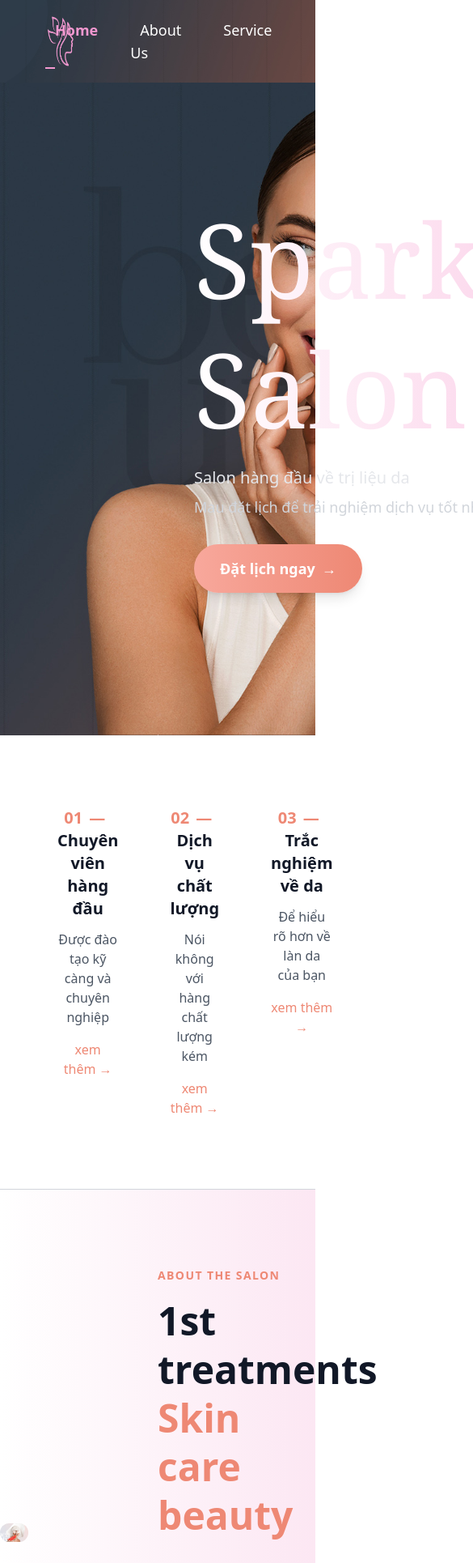
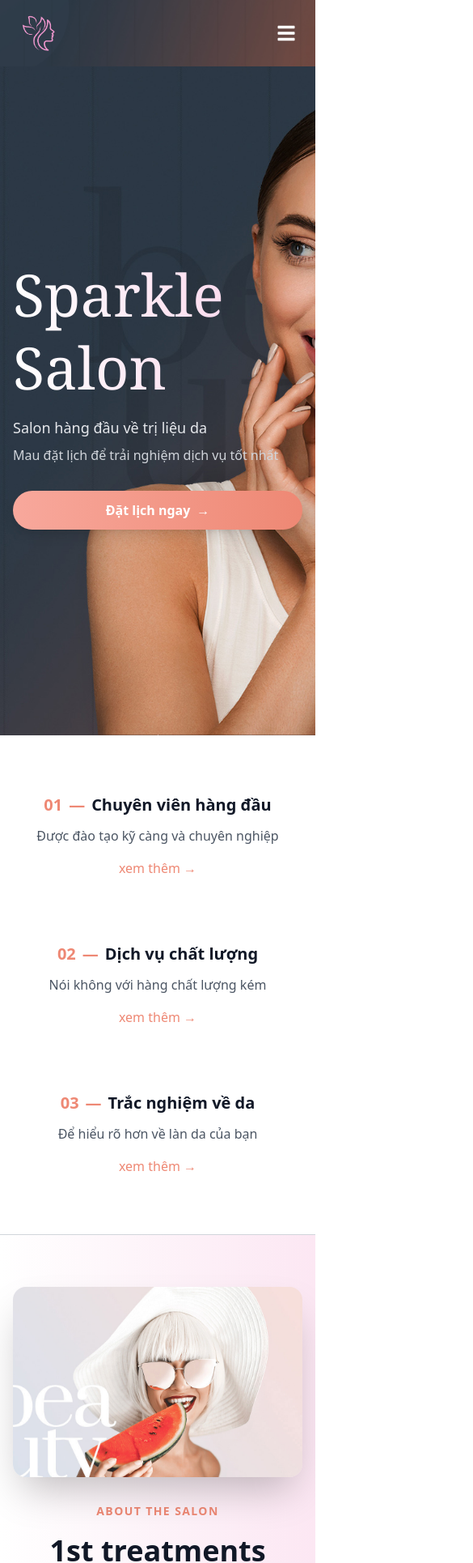
Before and after one commit to Rosettyluvhenny/SWP_SP25, a React (Vite) app in the folder sparkle-salon-fe/: page / in a window 390 px wide. Shown: the top 1930 px of the page at 81% size, 585 px wide, since content can reach past the window. Built offline with nearby package versions, Linux system fonts and the light colour scheme.

Commit message:
adding reponsive for home and header

```diff
--- a/sparkle-salon-fe/src/components/Header.tsx
+++ b/sparkle-salon-fe/src/components/Header.tsx
@@ -3,11 +3,13 @@ import { Link, useLocation } from "react-router-dom";
 import axios from "axios";
 import { GoogleLogin } from "@react-oauth/google";
 import { motion, AnimatePresence } from "framer-motion";
+import { FaBars, FaTimes } from "react-icons/fa";
 
 export default function Header() {
     const [loginData, setLoginData] = useState({ username: "", password: "" });
     const [isLoginOpen, setIsLoginOpen] = useState(false);
     const [isRegisterOpen, setIsRegisterOpen] = useState(false);
+    const [isMobileMenuOpen, setIsMobileMenuOpen] = useState(false);
     const [registerData, setRegisterData] = useState({
         name: "",
         email: "",
@@ -26,6 +28,10 @@ export default function Header() {
         window.addEventListener("scroll", handleScroll);
         return () => window.removeEventListener("scroll", handleScroll);
     }, []);
+
+    useEffect(() => {
+        setIsMobileMenuOpen(false);
+    }, [location]);
 
     const handleLogout = () => {
         setIsLoggedIn(false);
@@ -98,24 +104,37 @@ export default function Header() {
         <motion.header
             className={`fixed top-0 left-0 w-full flex justify-between items-center p-4 transition-all duration-300 z-50 ${
                 isScrolled
-                    ? "bg-white bg-opacity-90 backdrop-blur-md shadow-lg"
+                    ? "bg-opacity-90 backdrop-blur-md shadow-lg"
                     : "bg-[url('/assets/sparkle-salon-title.jpg')] bg-cover bg-center bg-no-repeat"
             }`}
             initial={{ y: -100 }}
             animate={{ y: 0 }}
             transition={{ duration: 0.5 }}
         >
-            <Link to="/" className="text-2xl font-serif text-[#f398d0] flex items-center">
+            <Link to="/" className="text-2xl font-serif text-[#f398d0] flex items-center z-20">
                 <motion.img
                     src="/assets/logo1.jpg"
                     alt="logo"
-                    className="w-[70px] h-[70px] ml-10 rounded-full"
+                    className="w-[50px] h-[50px] md:w-[70px] md:h-[70px] ml-2 md:ml-10 rounded-full"
                     whileHover={{ scale: 1.1 }}
                     whileTap={{ scale: 0.9 }}
                 />
             </Link>
 
-            <nav className="flex-1 flex justify-center">
+            {/* Mobile Menu Button */}
+            <button
+                onClick={() => setIsMobileMenuOpen(!isMobileMenuOpen)}
+                className="lg:hidden z-20 text-2xl p-2"
+            >
+                {isMobileMenuOpen ? (
+                    <FaTimes className={isScrolled ? "text-white" : "text-white"} />
+                ) : (
+                    <FaBars className={isScrolled ? "text-white" : "text-white"} />
+                )}
+            </button>
+
+            {/* Desktop Navigation */}
+            <nav className="hidden lg:flex flex-1 justify-center">
                 <ul className="flex space-x-10 text-lg">
                     {navItems.map((item) => (
                         <motion.li key={item.path} whileHover={{ scale: 1.1 }}>
@@ -124,7 +143,7 @@ export default function Header() {
                                 className={`relative px-3 py-2 transition-colors duration-300 ${
                                     location.pathname === item.path
                                         ? "text-[#f398d0] font-semibold"
-                                        : isScrolled ? "text-gray-800" : "text-white"
+                                        : isScrolled ? "text-white" : "text-white"
                                 }`}
                             >
                                 {item.label}
@@ -140,7 +159,70 @@ export default function Header() {
                 </ul>
             </nav>
 
-            <div className="flex items-center space-x-6 mr-10">
+            {/* Mobile Navigation */}
+            <AnimatePresence>
+                {isMobileMenuOpen && (
+                    <motion.div
+                        initial={{ opacity: 0, x: "100%" }}
+                        animate={{ opacity: 1, x: 0 }}
+                        exit={{ opacity: 0, x: "100%" }}
+                        transition={{ type: "tween" }}
+                        className="fixed inset-0 bg-white z-10 lg:hidden pt-20"
+                    >
+                        <nav className="container mx-auto px-4">
+                            <ul className="space-y-4">
+                                {navItems.map((item) => (
+                                    <motion.li
+                                        key={item.path}
+                                        whileHover={{ x: 10 }}
+                                        className="border-b border-gray-100 py-2"
+                                    >
+                                        <Link
+                                            to={item.path}
+                                            className={`block text-lg ${
+                                                location.pathname === item.path
+                                                    ? "text-[#f398d0] font-semibold"
+                                                    : "text-gray-800"
+                                            }`}
+                                        >
+                                            {item.label}
+                                        </Link>
+                                    </motion.li>
+                                ))}
+                                {!isLoggedIn && (
+                                    <>
+                                        <motion.li whileHover={{ x: 10 }} className="border-b border-gray-100 py-2">
+                                            <button
+                                                onClick={() => {
+                                                    setIsLoginOpen(true);
+                                                    setIsMobileMenuOpen(false);
+                                                }}
+                                                className="block w-full text-left text-lg text-gray-800"
+                                            >
+                                                Đăng nhập
+                                            </button>
+                                        </motion.li>
+                                        <motion.li whileHover={{ x: 10 }} className="border-b border-gray-100 py-2">
+                                            <button
+                                                onClick={() => {
+                                                    setIsRegisterOpen(true);
+                                                    setIsMobileMenuOpen(false);
+                                                }}
+                                                className="block w-full text-left text-lg text-gray-800"
+                                            >
+                                                Đăng ký
+                                            </button>
+                                        </motion.li>
+                                    </>
+                                )}
+                            </ul>
+                        </nav>
+                    </motion.div>
+                )}
+            </AnimatePresence>
+
+            {/* Desktop Auth Buttons */}
+            <div className="hidden lg:flex items-center space-x-6 mr-10">
                 {isLoggedIn ? (
                     <motion.div
                         className="flex items-center space-x-4"
@@ -154,7 +236,7 @@ export default function Header() {
                                 className="w-10 h-10 rounded-full border-2 border-[#f398d0]"
                                 whileHover={{ scale: 1.1 }}
                             />
-                            <span className={`${isScrolled ? "text-gray-800" : "text-white"} group-hover:text-[#f398d0] transition-colors`}>
+                            <span className={`${isScrolled ? "text-white" : "text-white"} group-hover:text-[#f398d0] transition-colors`}>
                                 {user?.name}
                             </span>
                         </Link>
@@ -173,7 +255,7 @@ export default function Header() {
                             onClick={() => setIsLoginOpen(true)}
                             className={`px-4 py-2 rounded-full ${
                                 isScrolled
-                                    ? "text-gray-800 hover:text-[#f398d0]"
+                                    ? "text-white hover:text-[#f398d0]"
                                     : "text-white hover:text-[#f398d0]"
                             } transition-colors`}
                             whileHover={{ scale: 1.1 }}
@@ -186,7 +268,7 @@ export default function Header() {
                             onClick={() => setIsRegisterOpen(true)}
                             className={`px-4 py-2 rounded-full ${
                                 isScrolled
-                                    ? "text-gray-800 hover:text-[#f398d0]"
+                                    ? "text-white hover:text-[#f398d0]"
                                     : "text-white hover:text-[#f398d0]"
                             } transition-colors`}
                             whileHover={{ scale: 1.1 }}
@@ -202,7 +284,7 @@ export default function Header() {
                 {/* Login Modal */}
                 {isLoginOpen && (
                     <motion.div
-                        className="fixed inset-0 flex items-center justify-center bg-black bg-opacity-50 backdrop-blur-sm z-50"
+                        className="fixed inset-0 flex items-center justify-center bg-black bg-opacity-50 backdrop-blur-sm z-50 p-4"
                         initial={{ opacity: 0 }}
                         animate={{ opacity: 1 }}
                         exit={{ opacity: 0 }}
@@ -330,7 +412,7 @@ export default function Header() {
                 {/* Register Modal */}
                 {isRegisterOpen && (
                     <motion.div
-                        className="fixed inset-0 flex items-center justify-center bg-black bg-opacity-50 backdrop-blur-sm z-50"
+                        className="fixed inset-0 flex items-center justify-center bg-black bg-opacity-50 backdrop-blur-sm z-50 p-4"
                         initial={{ opacity: 0 }}
                         animate={{ opacity: 1 }}
                         exit={{ opacity: 0 }}
--- a/sparkle-salon-fe/src/pages/Home.tsx
+++ b/sparkle-salon-fe/src/pages/Home.tsx
@@ -11,23 +11,23 @@ export default function Home() {
                     initial={{ opacity: 0, x: -100 }}
                     animate={{ opacity: 1, x: 0 }}
                     transition={{ duration: 1 }}
-                    className="text-start text-white max-w-xl ml-60 relative z-10"
+                    className="text-start text-white max-w-xl mx-4 md:ml-20 lg:ml-60 relative z-10"
                 >
-                    <h1 className="text-9xl font-serif leading-tight text-transparent bg-clip-text bg-gradient-to-r from-white to-pink-200">
+                    <h1 className="text-7xl md:text-7xl lg:text-9xl font-serif leading-tight text-transparent bg-clip-text bg-gradient-to-r from-white to-pink-200">
                         Sparkle Salon
                     </h1>
-                    <p className="mt-4 text-xl text-gray-200 font-light">
+                    <p className="mt-4 text-lg md:text-xl text-gray-200 font-light">
                         Salon hàng đầu về trị liệu da
                     </p>
-                    <p className="mt-2 text-lg text-gray-300">
+                    <p className="mt-2 text-base md:text-lg text-gray-300">
                         Mau đặt lịch để trải nghiệm dịch vụ tốt nhất
                     </p>
                     <motion.button
                         whileHover={{ scale: 1.05 }}
                         whileTap={{ scale: 0.95 }}
-                        className="mt-8 bg-gradient-to-r from-[#f8a89c] to-[#ee8874] hover:from-[#ee8874] hover:to-[#f8a89c] text-white px-8 py-4 rounded-full font-semibold text-lg shadow-lg transition-all duration-300"
+                        className="mt-8 bg-gradient-to-r from-[#f8a89c] to-[#ee8874] hover:from-[#ee8874] hover:to-[#f8a89c] text-white px-6 md:px-8 py-3 md:py-4 rounded-full font-semibold text-base md:text-lg shadow-lg transition-all duration-300 w-full md:w-auto"
                     >
-                        <Link to="/service" aria-label="Book an appointment" className="flex items-center">
+                        <Link to="/service" aria-label="Book an appointment" className="flex items-center justify-center">
                             Đặt lịch ngay
                             <span className="ml-2 transform transition-transform group-hover:translate-x-1">→</span>
                         </Link>
@@ -36,8 +36,8 @@ export default function Home() {
             </div>
 
             {/* Features Section */}
-            <div className="flex justify-center items-center py-16 bg-white border-b border-gray-300">
-                <div className="flex justify-between w-4/5">
+            <div className="flex justify-center items-center py-12 md:py-16 bg-white border-b border-gray-300 px-4">
+                <div className="grid grid-cols-1 md:grid-cols-2 lg:grid-cols-3 gap-8 w-full max-w-7xl">
                     {[
                         {
                             number: "01",
@@ -61,9 +61,9 @@ export default function Home() {
                         <motion.div
                             key={index}
                             initial={{ opacity: 0, y: 20 }}
-                            animate={{ opacity: 1, y: 0 }}
+                            whileInView={{ opacity: 1, y: 0 }}
                             transition={{ delay: index * 0.2 }}
-                            className="text-center px-8 group hover:bg-pink-50 rounded-xl p-6 transition-all duration-300"
+                            className="text-center px-6 md:px-8 group hover:bg-pink-50 rounded-xl p-6 transition-all duration-300"
                         >
                             <h3 className="text-xl font-semibold text-gray-900 mb-3">
                                 <span className="text-[#ee8874]">{item.number}</span>
@@ -85,43 +85,43 @@ export default function Home() {
             </div>
 
             {/* About Section */}
-            <div className="flex flex-row items-center justify-center w-full bg-gradient-to-r from-white to-pink-100 text-center py-24">
+            <div className="flex flex-col lg:flex-row items-center justify-center w-full bg-gradient-to-r from-white to-pink-100 text-center py-16 md:py-24 px-4">
                 <motion.div
                     initial={{ opacity: 0, x: -100 }}
                     whileInView={{ opacity: 1, x: 0 }}
                     transition={{ duration: 0.8 }}
-                    className="w-auto flex justify-end pr-40"
+                    className="w-full lg:w-1/2 flex justify-center lg:justify-end lg:pr-20 mb-8 lg:mb-0"
                 >
                     <img
                         src="/assets/home-services.jpg"
                         alt="Featured Service"
                         loading="lazy"
-                        className="rounded-2xl shadow-2xl hover:shadow-3xl transition-shadow duration-300 transform hover:scale-105"
+                        className="rounded-2xl shadow-2xl hover:shadow-3xl transition-shadow duration-300 transform hover:scale-105 w-full max-w-md lg:max-w-lg"
                     />
                 </motion.div>
                 <motion.div
                     initial={{ opacity: 0, x: 100 }}
                     whileInView={{ opacity: 1, x: 0 }}
                     transition={{ duration: 0.8 }}
-                    className="w-1/2 text-left"
+                    className="w-full lg:w-1/2 text-center lg:text-left px-4 lg:px-0"
                 >
                     <h2 className="text-sm uppercase tracking-widest text-[#ee8874] font-semibold mb-4">
                         About the Salon
                     </h2>
-                    <h2 className="text-5xl font-bold text-gray-900 leading-tight mb-6">
+                    <h2 className="text-4xl md:text-5xl font-bold text-gray-900 leading-tight mb-6">
                         1st treatments
                         <br />
                         <span className="text-[#ee8874]">Skin care beauty</span>
                     </h2>
-                    <p className="w-full max-w-[400px] text-lg text-gray-600 leading-relaxed">
+                    <p className="w-full max-w-[400px] mx-auto lg:mx-0 text-lg text-gray-600 leading-relaxed">
                         Với hơn 10 năm kinh nghiệm về lĩnh vực điều trị các loại da chúng tôi thấu hiểu khách hàng hơn bao giờ hết.
                     </p>
                     <motion.button
                         whileHover={{ scale: 1.05 }}
                         whileTap={{ scale: 0.95 }}
-                        className="mt-8 bg-gradient-to-r from-gray-900 to-gray-700 text-white px-8 py-4 rounded-full font-semibold text-lg shadow-lg hover:shadow-xl transition-all duration-300"
+                        className="mt-8 bg-gradient-to-r from-gray-900 to-gray-700 text-white px-8 py-4 rounded-full font-semibold text-lg shadow-lg hover:shadow-xl transition-all duration-300 w-full md:w-auto"
                     >
-                        <Link to="/about" className="flex items-center">
+                        <Link to="/about" className="flex items-center justify-center">
                             Tìm hiểu thêm
                             <span className="ml-2">→</span>
                         </Link>
@@ -130,16 +130,16 @@ export default function Home() {
             </div>
 
             {/* Services Section */}
-            <div className="py-24 bg-gradient-to-r from-pink-100 to-white">
+            <div className="py-16 md:py-24 bg-gradient-to-r from-pink-100 to-white px-4">
                 <motion.h2
                     initial={{ opacity: 0, y: 20 }}
                     whileInView={{ opacity: 1, y: 0 }}
                     transition={{ duration: 0.5 }}
-                    className="text-5xl font-serif leading-tight text-center mb-16"
+                    className="text-4xl md:text-5xl font-serif leading-tight text-center mb-12 md:mb-16"
                 >
                     <span className="text-[#ee8874]">Dịch Vụ</span> Nổi Bật
                 </motion.h2>
-                <div className="grid grid-cols-3 gap-8 w-4/5 mx-auto">
+                <div className="grid grid-cols-1 sm:grid-cols-2 lg:grid-cols-3 gap-8 max-w-7xl mx-auto">
                     {[
                         { img: "skin-treatment1.jpg", title: "Điều trị mụn chuyên sâu" },
                         { img: "skin-treatment2.jpg", title: "Thải độc da thảo dược" },
@@ -160,10 +160,10 @@ export default function Home() {
                                     src={`/assets/${service.img}`}
                                     alt={service.title}
                                     loading="lazy"
-                                    className="w-full h-64 object-cover transform transition-transform duration-500 group-hover:scale-110"
+                                    className="w-full h-48 sm:h-56 lg:h-64 object-cover transform transition-transform duration-500 group-hover:scale-110"
                                 />
                             </div>
-                            <h3 className="text-lg font-semibold text-gray-900 mt-4 group-hover:text-[#ee8874] transition-colors duration-300">
+                            <h3 className="text-lg font-semibold text-gray-900 mt-4 group-hover:text-[#ee8874] transition-colors duration-300 text-center">
                                 {service.title}
                             </h3>
                         </motion.div>
@@ -173,7 +173,7 @@ export default function Home() {
                     <motion.button
                         whileHover={{ scale: 1.05 }}
                         whileTap={{ scale: 0.95 }}
-                        className="bg-gradient-to-r from-[#f8a89c] to-[#ee8874] hover:from-[#ee8874] hover:to-[#f8a89c] text-white px-8 py-4 rounded-full font-semibold text-lg shadow-lg transition-all duration-300"
+                        className="bg-gradient-to-r from-[#f8a89c] to-[#ee8874] hover:from-[#ee8874] hover:to-[#f8a89c] text-white px-8 py-4 rounded-full font-semibold text-lg shadow-lg transition-all duration-300 w-full md:w-auto"
                     >
                         <Link to="/service" className="flex items-center justify-center">
                             Xem thêm
```
